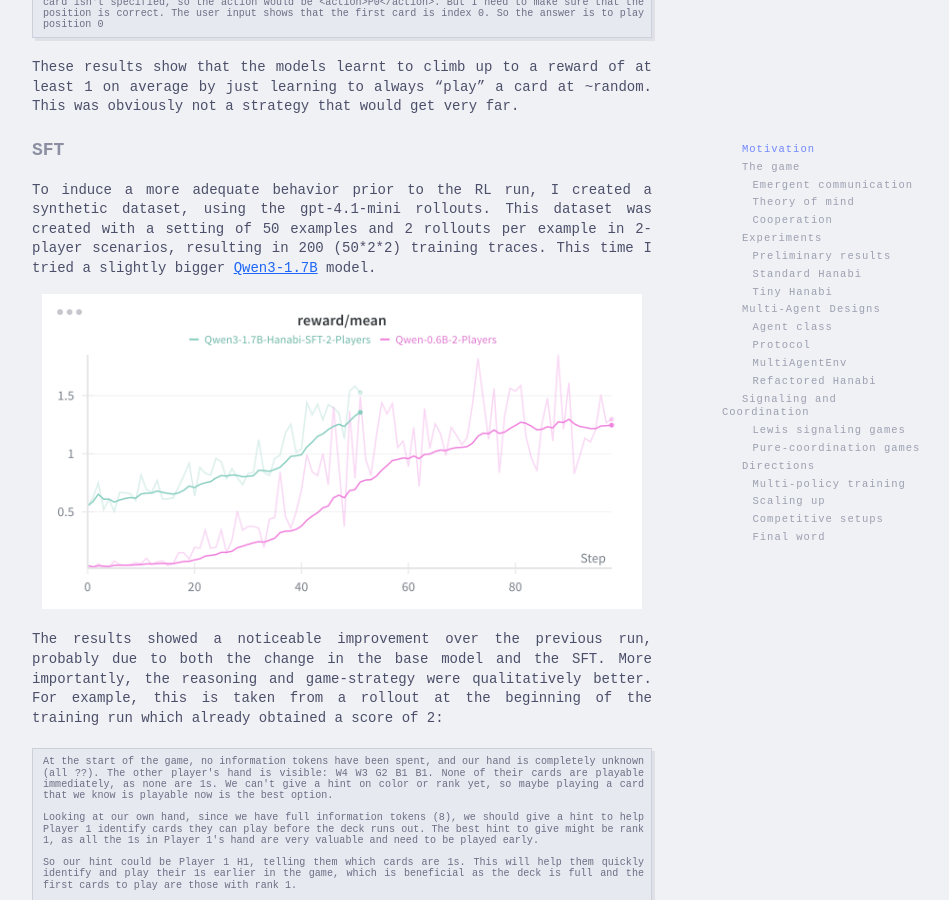
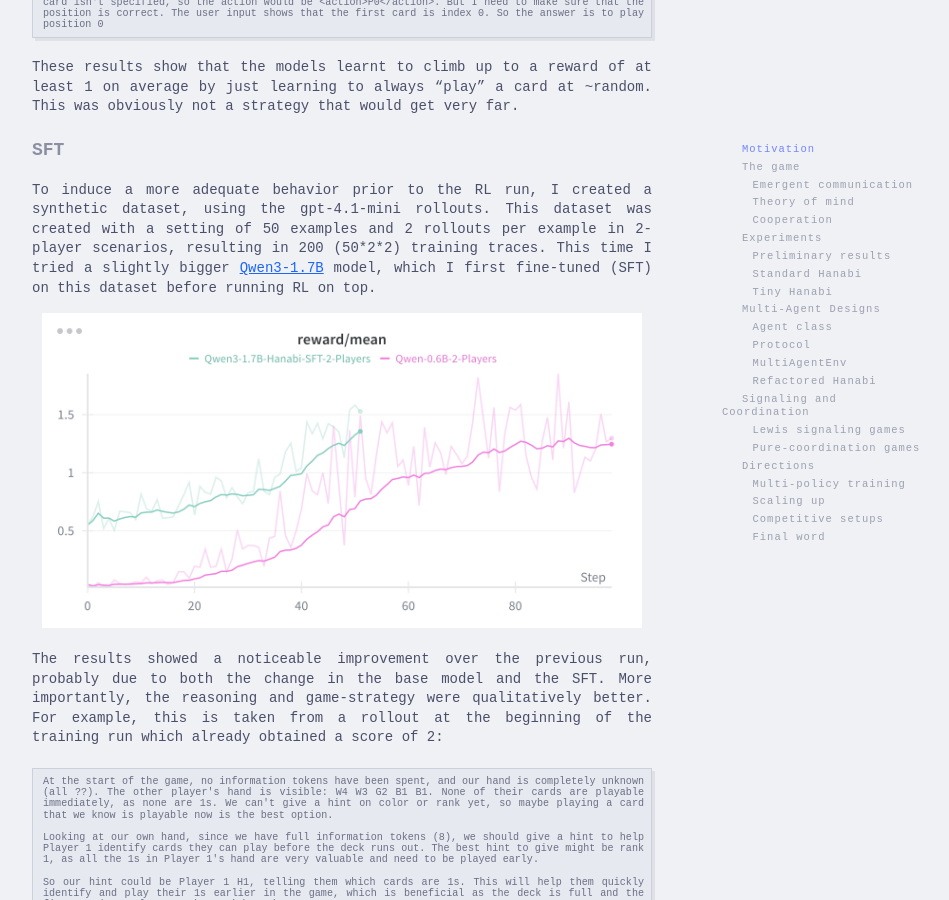
Before and after one commit to nph4rd/nph4rd.github.io, a Jekyll site: the page built from _posts/2026-02-23-hanabi.md, in a window 1280 px wide and 900 px high, scrolled down 7864 px. Shown: the whole window, without its empty margins (298-1247 px from the left). Built offline with Jekyll 4.4.1, drawn with Linux system fonts in a browser that asks for light colours; formulas are drawn with MathJax 3.

Commit message:
eli feedback

```diff
--- a/_posts/2026-02-23-hanabi.md
+++ b/_posts/2026-02-23-hanabi.md
@@ -187,7 +187,7 @@ These results show that the models learnt to climb up to a reward of at least 1
 
 #### SFT
 
-To induce a more adequate behavior prior to the RL run, I created a synthetic dataset, using the gpt-4.1-mini rollouts. This dataset was created with a setting of 50 examples and 2 rollouts per example in 2-player scenarios, resulting in 200 (50\*2\*2) training traces. This time I tried a slightly bigger [Qwen3-1.7B](https://huggingface.co/Qwen/Qwen3-1.7B) model.
+To induce a more adequate behavior prior to the RL run, I created a synthetic dataset, using the gpt-4.1-mini rollouts. This dataset was created with a setting of 50 examples and 2 rollouts per example in 2-player scenarios, resulting in 200 (50\*2\*2) training traces. This time I tried a slightly bigger [Qwen3-1.7B](https://huggingface.co/Qwen/Qwen3-1.7B) model, which I first fine-tuned (SFT) on this dataset before running RL on top.
 
 <div style="text-align: center;">
   <img src="https://raw.githubusercontent.com/nph4rd/nph4rd.github.io/master/images/1.7b-prelim.png" alt="" width="600">
```
